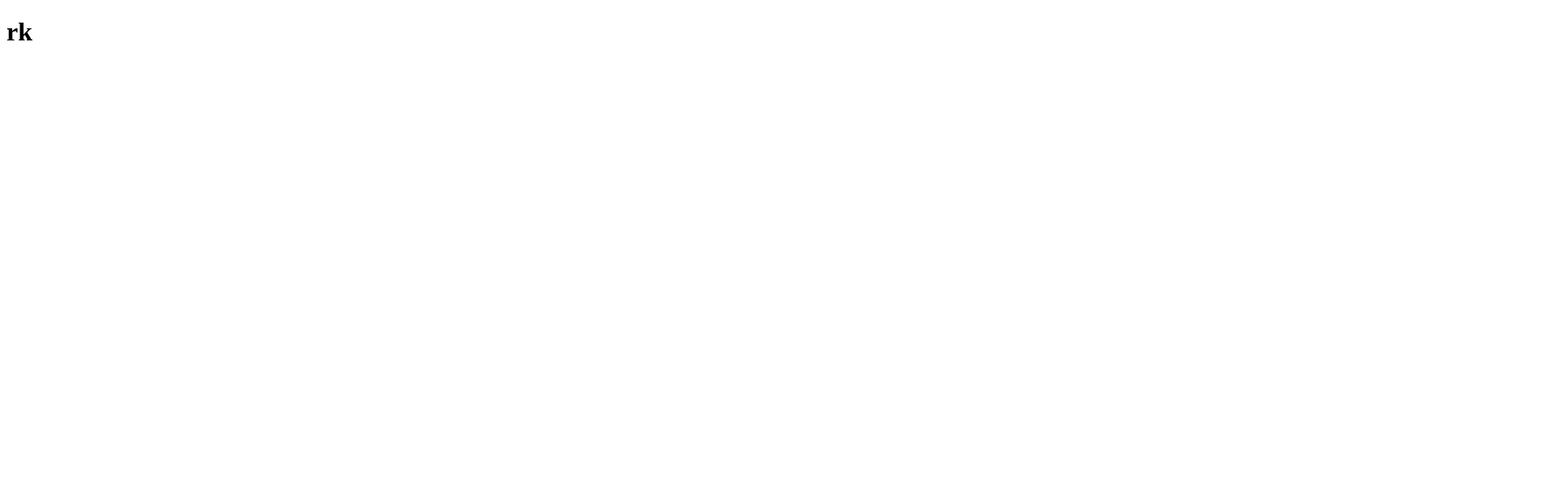
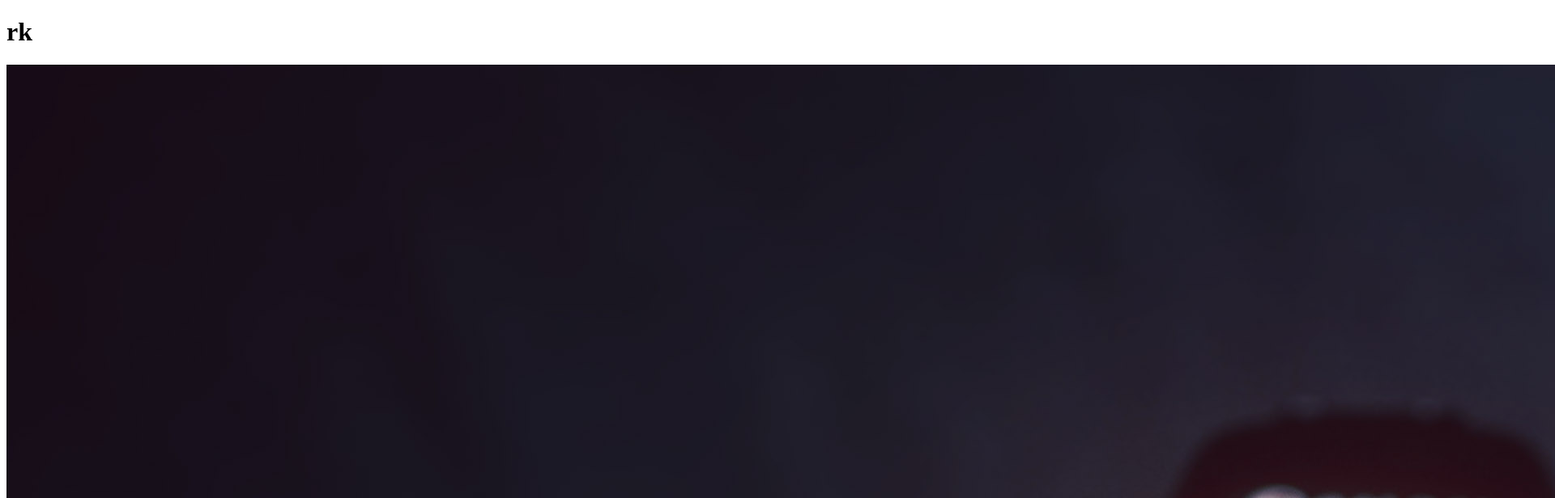
Before and after one commit to redoykhan28/2nd_repo, a plain HTML site: page index.html in a window 1280 px wide. Shown: the top 616 px of the page at 81% size, 1920 px wide, since content can reach past the window. Drawn offline with Linux system fonts and the light colour scheme.

Commit message:
new branch

```diff
--- a/index.html
+++ b/index.html
@@ -9,7 +9,7 @@
 <body>
     <div>
         <h1>rk</h1>
-
+        <img src="pl.jpg" alt="">
     </div>
 </body>
 </html>
```
